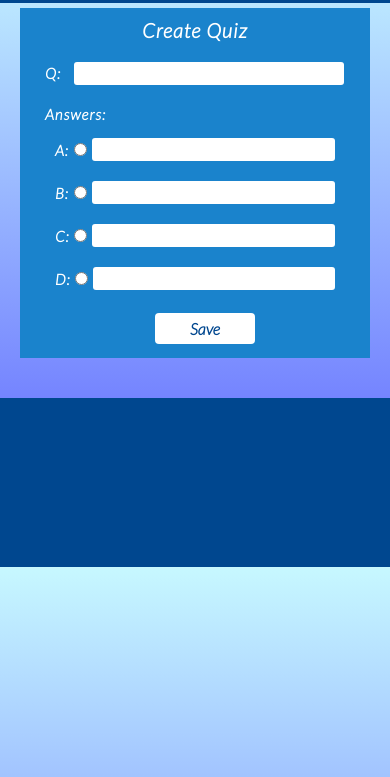
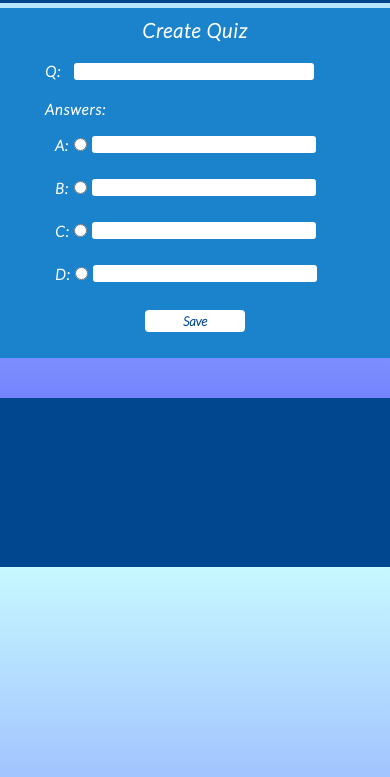
Before and after one commit to Maryam2310/Quiz-app, a plain HTML site: page index.html in a window 390 px wide. Shown: the part 67-844 px from the top of the page. Drawn offline with Linux system fonts and the light colour scheme.

Commit message:
second commit of quiz app

```diff
--- a/script.js
+++ b/script.js
@@ -18,7 +18,14 @@ let submitQuizButton = document.querySelector('.submit-quiz');
 
 
 
+
+
+
 takeQuizButton.addEventListener('click', () => {
+
+  if (quizArray.length  < 1) {
+alert ('"Please create quiz first"');
+  }
 
   if (quizArray.length > 0) {
 
@@ -41,12 +48,14 @@ deleteQuizButton.addEventListener('click', () => {
   quizArray = [];
   submitQuizButton.style.display = 'none';
   resultDiv.innerHTML = '';
+takeQuizButton.style.display='inline-block';
 });
 
 
 
 saveButton.addEventListener('click', () => {
   validateForm();
+
 });
 
 
@@ -249,7 +258,7 @@ showResults = () => {
         numCorrect++;
 
       }
-    } resultDiv.innerHTML = `${numCorrect} out of ${quizArray.length} `;
+    } resultDiv.innerHTML = `Result: ${numCorrect} / ${quizArray.length} correct answers. `;
 
     takeQuizButton.style.display = 'inline-block';
     submitQuizButton.style.display = 'none';
--- a/style.scss
+++ b/style.scss
@@ -19,6 +19,10 @@ body {
     background: -webkit-linear-gradient(90deg, hsla(239, 100%, 67%, 1) 0%, hsla(187, 100%, 89%, 1) 100%);
     letter-spacing: 1px;
 }
+
+
+
+
 
 header {
     background-color: $background-color;
@@ -72,6 +76,11 @@ button {
     }
 
 }
+.save{
+    margin: 10px 100px;
+    width: 100px;
+
+}
 
 #quiz {
     background-color: $background-color2;
@@ -94,11 +103,6 @@ button {
         margin: auto;
         padding: 10px;
 
-        button {
-            margin: 8px 110px;
-            width: 100px;
-
-        }
 
         span {
             font-size: 1.5rem;
@@ -185,3 +189,37 @@ input[type='text'] {
 .submit-quiz {
     display: none;
 }
+
+
+@media (max-width:480px){
+
+header{
+    font-size: 1rem;
+
+}
+#quiz{
+width: 100%;
+
+}
+.create-quiz{
+    max-width: 100%;
+
+
+}
+input[type='text']{
+    max-width: 80%;
+    padding: 0;
+
+
+}
+
+button{
+    width: fit-content;
+    font-size: 1.3rem;
+    padding: 0.3rem;
+}
+.result-section{
+    font-size: 1.3rem;
+}
+
+}
```
Also changed, not shown: dist/css/style.css, 1 other file.
